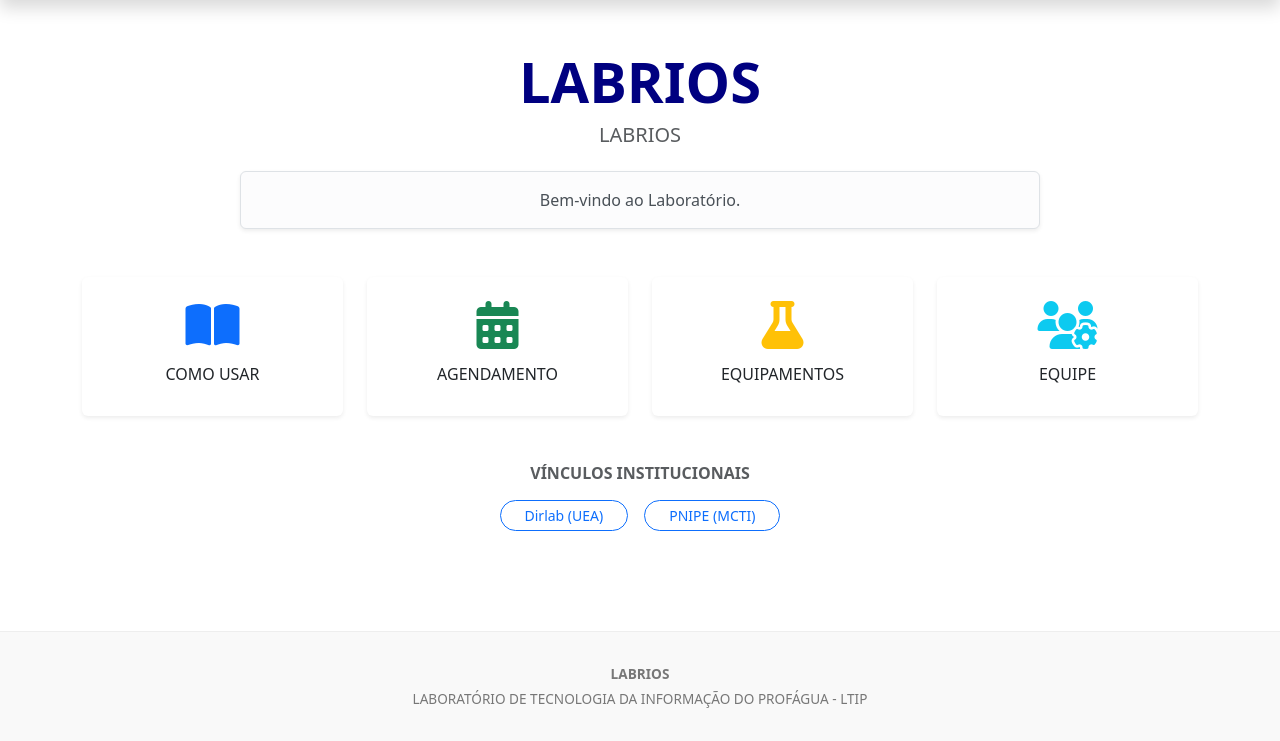
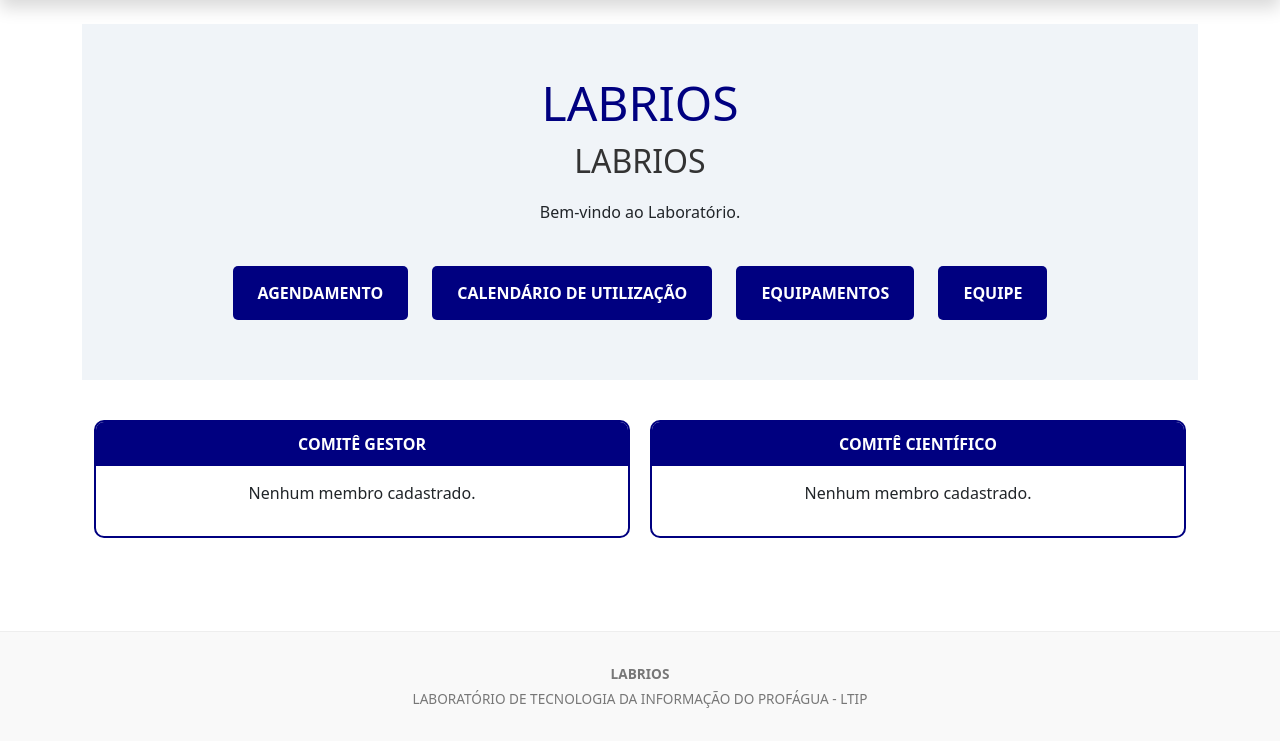
Before and after one commit to almeidasudarioarthurcassius-maker/SITE-OFICIAL-LABRIOS, a Flask app: page / in a window 1280 px wide. Shown: the part 59-800 px from the top of the page. Run offline with Flask 3, Linux system fonts and the light colour scheme; data comes from the database, SQL or seed files in the repository.

Commit message:
Update index.html

```diff
--- a/site-labrios-oficial/templates/index.html
+++ b/site-labrios-oficial/templates/index.html
@@ -1,48 +1,64 @@
 {% extends "base.html" %}
 {% block content %}
-<div class="text-center mb-5 mt-4">
-    <h1 class="display-4 fw-bold" style="color: var(--navy);">LABRIOS</h1>
-    <h5 class="text-muted mb-4">{{ settings.lab_name }}</h5>
+<div style="text-align: center; padding: 50px 20px; background: #f0f4f8;">
+    <h1 style="color: #000080; font-size: 3rem; margin-bottom: 10px;">LABRIOS</h1>
+    <h2 style="color: #333;">{{ settings.lab_name }}</h2>
+    <p style="max-width: 800px; margin: 20px auto; line-height: 1.6;">{{ settings.hero_text }}</p>
 
-    <div class="alert alert-light border shadow-sm mx-auto" style="max-width: 800px;">
-        <p class="mb-0">{{ settings.hero_text }}</p>
+    <div style="margin-top: 30px;">
+        <a href="{{ url_for('how_to_use') }}" class="btn-main">AGENDAMENTO</a>
+        <a href="{{ url_for('schedule') }}" class="btn-main">CALENDÁRIO DE UTILIZAÇÃO</a>
+        <a href="{{ url_for('equipment_list') }}" class="btn-main">EQUIPAMENTOS</a>
+        <a href="{{ url_for('team') }}" class="btn-main">EQUIPE</a>
     </div>
 </div>
 
-<div class="row g-4 text-center justify-content-center mb-5">
-    <div class="col-6 col-md-3">
-        <a href="/how-to-use" class="text-decoration-none card h-100 border-0 shadow-sm p-4">
-            <i class="fas fa-book-open fa-3x text-primary mb-3"></i>
-            <h6 class="text-dark">COMO USAR</h6>
-        </a>
-    </div>
-    <div class="col-6 col-md-3">
-        <a href="/schedule" class="text-decoration-none card h-100 border-0 shadow-sm p-4">
-            <i class="fas fa-calendar-alt fa-3x text-success mb-3"></i>
-            <h6 class="text-dark">AGENDAMENTO</h6>
-        </a>
-    </div>
-    <div class="col-6 col-md-3">
-        <a href="/equipment" class="text-decoration-none card h-100 border-0 shadow-sm p-4">
-            <i class="fas fa-flask fa-3x text-warning mb-3"></i>
-            <h6 class="text-dark">EQUIPAMENTOS</h6>
-        </a>
-    </div>
-    <div class="col-6 col-md-3">
-        <a href="/team" class="text-decoration-none card h-100 border-0 shadow-sm p-4">
-            <i class="fas fa-users-cog fa-3x text-info mb-3"></i>
-            <h6 class="text-dark">EQUIPE</h6>
-        </a>
+<div class="container" style="margin-top: 40px;">
+    <div style="display: flex; gap: 20px; flex-wrap: wrap; justify-content: center;">
+        <!-- Quadro Comitê Gestor -->
+        <div style="flex: 1; min-width: 300px; border: 2px solid #000080; border-radius: 10px; overflow: hidden;">
+            <div style="background: #000080; color: white; padding: 10px; text-align: center; font-weight: bold;">COMITÊ GESTOR</div>
+            <div style="padding: 15px;">
+                {% for m in gestores %}
+                    <div style="border-bottom: 1px solid #ddd; padding: 10px 0;">
+                        <strong>{{ m.name }}</strong><br>
+                        <small>{{ m.role }}</small> | <a href="{{ m.lattes }}" target="_blank">Lattes</a>
+                    </div>
+                {% else %}
+                    <p style="text-align: center;">Nenhum membro cadastrado.</p>
+                {% endfor %}
+            </div>
+        </div>
+
+        <!-- Quadro Comitê Científico -->
+        <div style="flex: 1; min-width: 300px; border: 2px solid #000080; border-radius: 10px; overflow: hidden;">
+            <div style="background: #000080; color: white; padding: 10px; text-align: center; font-weight: bold;">COMITÊ CIENTÍFICO</div>
+            <div style="padding: 15px;">
+                {% for m in cientificos %}
+                    <div style="border-bottom: 1px solid #ddd; padding: 10px 0;">
+                        <strong>{{ m.name }}</strong><br>
+                        <small>{{ m.role }}</small> | <a href="{{ m.lattes }}" target="_blank">Lattes</a>
+                    </div>
+                {% else %}
+                    <p style="text-align: center;">Nenhum membro cadastrado.</p>
+                {% endfor %}
+            </div>
+        </div>
     </div>
 </div>
 
-<div class="row justify-content-center mt-5 text-center">
-    <div class="col-md-8">
-        <h6 class="text-muted fw-bold mb-3">VÍNCULOS INSTITUCIONAIS</h6>
-        <div class="d-flex justify-content-center gap-3 flex-wrap">
-            <a href="https://dirlab.uea.edu.br/publico/view/58/" target="_blank" class="btn btn-outline-primary btn-sm rounded-pill px-4">Dirlab (UEA)</a>
-            <a href="https://pnipe.mcti.gov.br/laboratory/31271" target="_blank" class="btn btn-outline-primary btn-sm rounded-pill px-4">PNIPE (MCTI)</a>
-        </div>
-    </div>
-</div>
+<style>
+    .btn-main {
+        display: inline-block;
+        padding: 15px 25px;
+        margin: 10px;
+        background: #000080;
+        color: white;
+        text-decoration: none;
+        border-radius: 5px;
+        font-weight: bold;
+        transition: 0.3s;
+    }
+    .btn-main:hover { background: #0000cd; }
+</style>
 {% endblock %}
```
